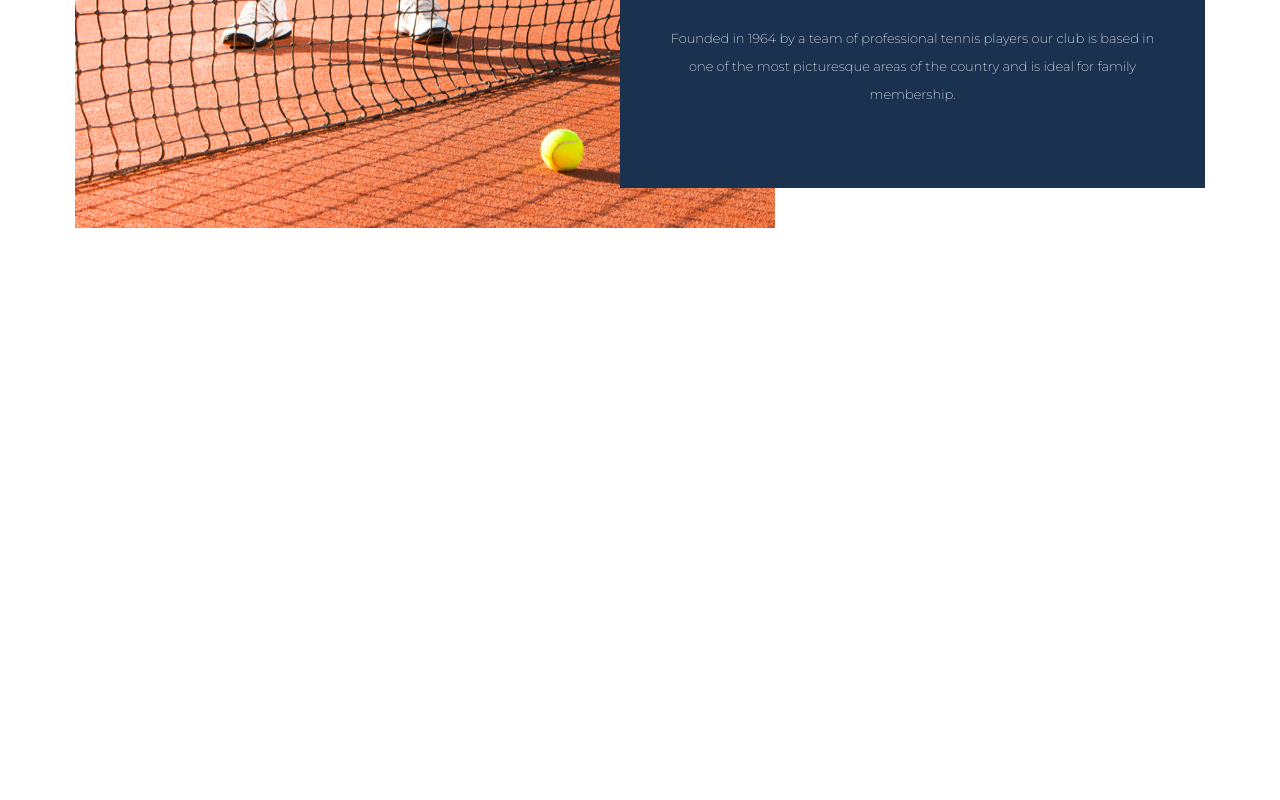
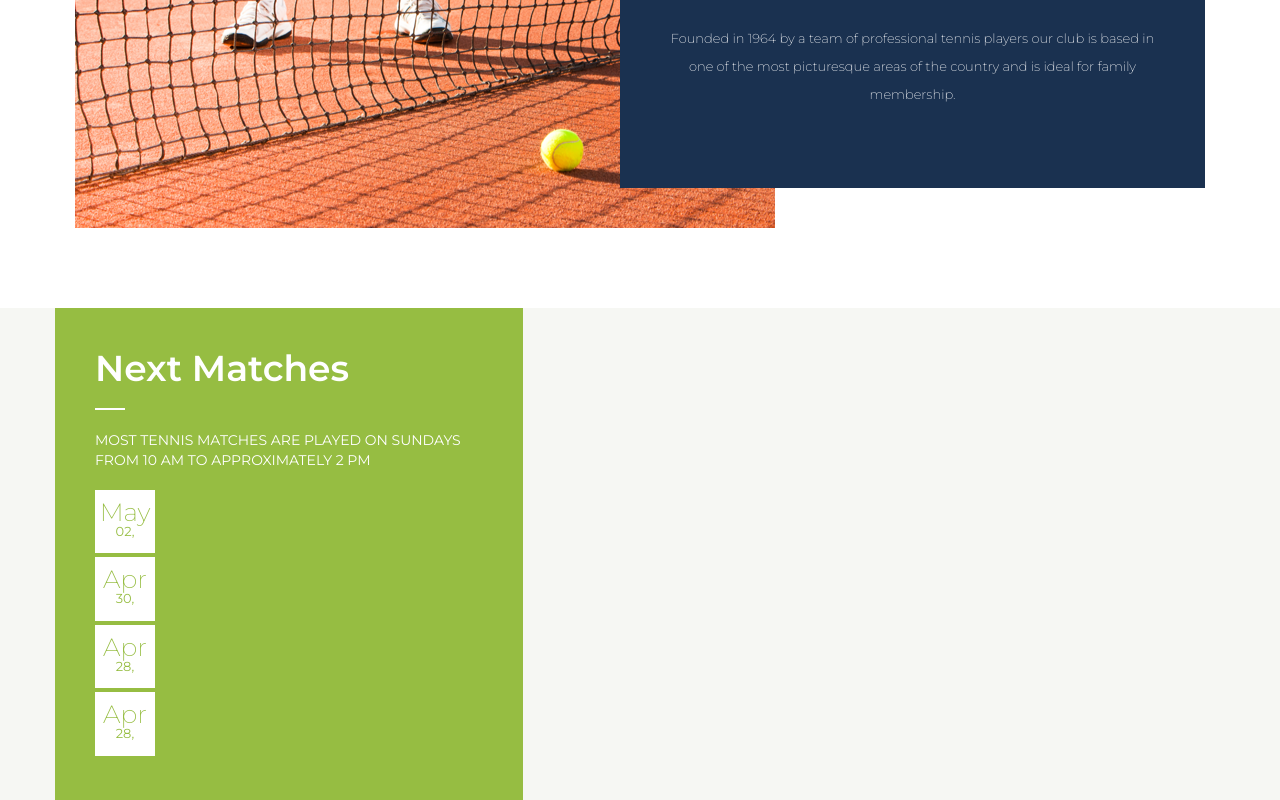
Before and after one commit to ufb007/tennis-coaching, a Vue app: page / in a window 1280 px wide. Shown: the part 868-1668 px from the top of the page. Before the commit the page ends 1096 px from the top, so only its background shows below. Built offline with nearby package versions, Linux system fonts and the light colour scheme.

Commit message:
Added date time formatting

```diff
--- a/src/components/header/Menu.vue
+++ b/src/components/header/Menu.vue
@@ -13,7 +13,7 @@
 </template>
 
 <script setup>
-    import { faChevronDown, faBars } from '@fortawesome/free-solid-svg-icons'
+    import { faChevronDown } from '@fortawesome/free-solid-svg-icons'
     import { inject, computed, h } from 'vue';
     import { useRoute } from 'vue-router';
     import { useStore } from 'vuex';
--- a/src/components/home/MatchReviews.vue
+++ b/src/components/home/MatchReviews.vue
@@ -1,9 +1,47 @@
 <template>
-
+    <div class="flex justify-center bg-yellow">
+        <div class="w-page-width mx-10">
+            <div class="next w-full md:w-[289px] lg:w-[350] xl:w-[468px] bg-primary-green text-white py-10 px-10">
+                <h2 class="text-4xl font-semibold pb-5">Next Matches</h2>
+                <div class="line w-[30px] h-[2px] bg-white"></div>
+                <p class="text-sm py-5">{{ nextMatches.title }}</p>
+                <ul>
+                    <li :key="index" v-for="(item, index) in nextMatches.list">
+                        <div class="date bg-white text-primary-green flex flex-col items-center py-3 w-[60px] mb-1">
+                            <div class="day leading-5 font-thin text-[25px]">{{ getDateTime(item.date).day }}</div>
+                            <div class="month uppercase text-[13px] p-0 m-">{{ getDateTime(item.date).month }}</div>
+                        </div>
+                        <div class="venue"></div>
+                    </li>
+                </ul>
+            </div>
+        </div>
+    </div>
 </template>
 
 <script setup>
+    import { computed } from 'vue';
+    import { useStore } from 'vuex';
 
+    const store = useStore()
+
+    const getDateTime = (date) => {
+        const createDate = new Date(date)
+        const formattedDate = new Intl.DateTimeFormat('us-GB', { year: 'numeric', month: 'short', day: '2-digit' }).format(createDate).split(' ')
+
+        return {
+            day: formattedDate[0],
+            month: formattedDate[1],
+            year: formattedDate[2]
+        }
+    }
+
+    const getTime = (date) => {
+        const createDate = new Date(date)
+        return new Intl.DateTimeFormat('us-GB', { hour: '2-digit', minute: '2-digit' }).format(createDate)
+    }
+
+    const nextMatches = computed(()=> store.getters.getNextMatchReviews)
 </script>
 
 <style scoped>
--- a/src/components/home/Welcome.vue
+++ b/src/components/home/Welcome.vue
@@ -1,5 +1,5 @@
 <template>
-    <div class="flex justify-center mt-20">
+    <div class="flex justify-center mt-20 mb-20">
         <div class="boxWrapper">
             <div class="box bg-primary text-white text-center py-20 mx-10 px-10 md:w-1/2">
                 <h2 class="text-[45px] font-semibold">{{ title }}</h2>
--- a/src/store/index.js
+++ b/src/store/index.js
@@ -27,17 +27,17 @@ export default createStore({
               competing: ['Linda Carter', 'Lisa Brooks']
             },
             {
-              date: '2024-30-04 12:00',
+              date: '2024-04-30 12:00',
               competition: 'Australian Open',
               competing: ['Steven Ward', 'Paul Diaz']
             },
             {
-              date: '2024-28-04 12:00',
+              date: '2024-04-28 12:00',
               competition: 'Astana Challenger (hard)',
               competing: ['Mary Wilson', 'Helen Price']
             },
             {
-              date: '2024-28-04 12:00',
+              date: '2024-04-28 12:00',
               competition: 'Astana Challenger (hard)',
               competing: ['Mary Wilson', 'Helen Price']
             }
@@ -52,7 +52,8 @@ export default createStore({
   getters: {
     getMenu: (state) => state.menu,
     getWelcome: (state) => state.home.welcome,
-    getMatchReviews: (state) => state.match_reviews,
+    getNextMatchReviews: (state) => state.home.match_reviews.next,
+    getLatestMatchReviews: (state) => state.home.match_reviews.latest,
   },
   mutations: {
   },
```
Also changed, not shown: 1 other file (tests, documents, lock files or other folders).
